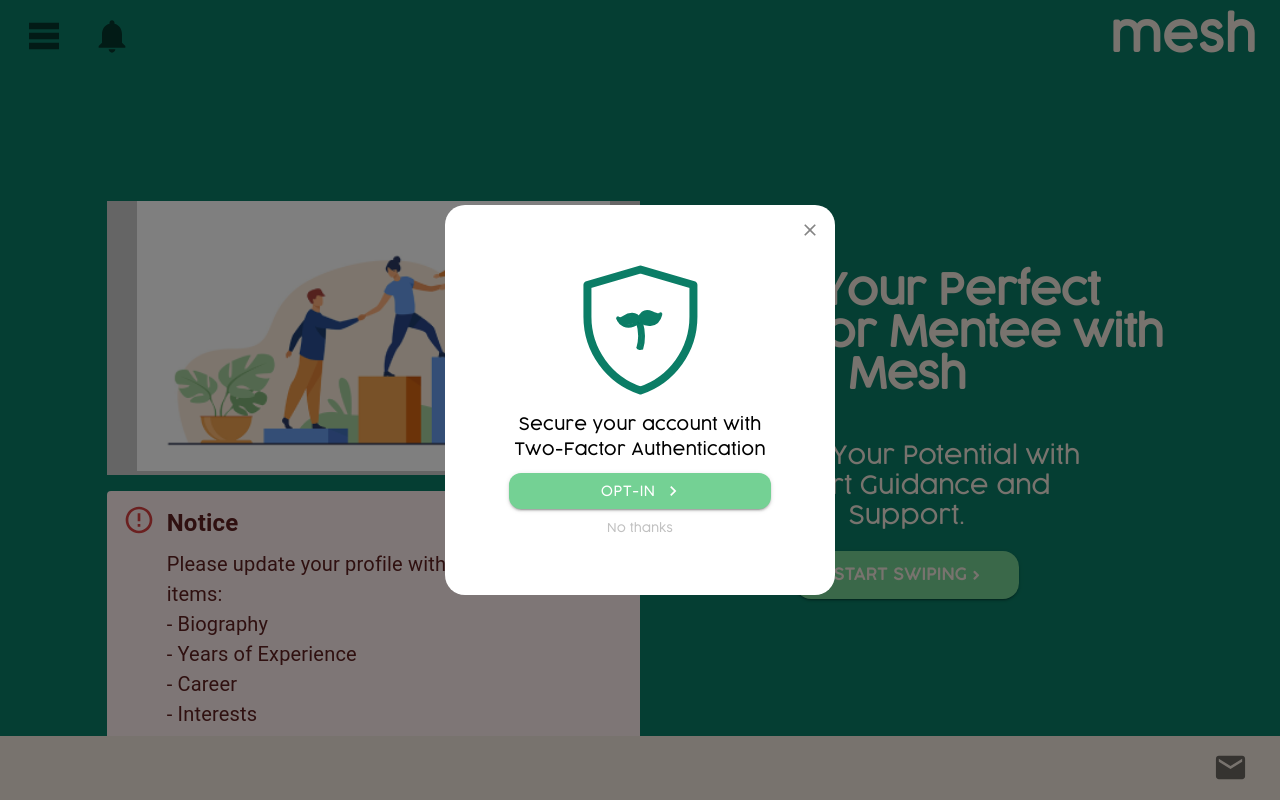
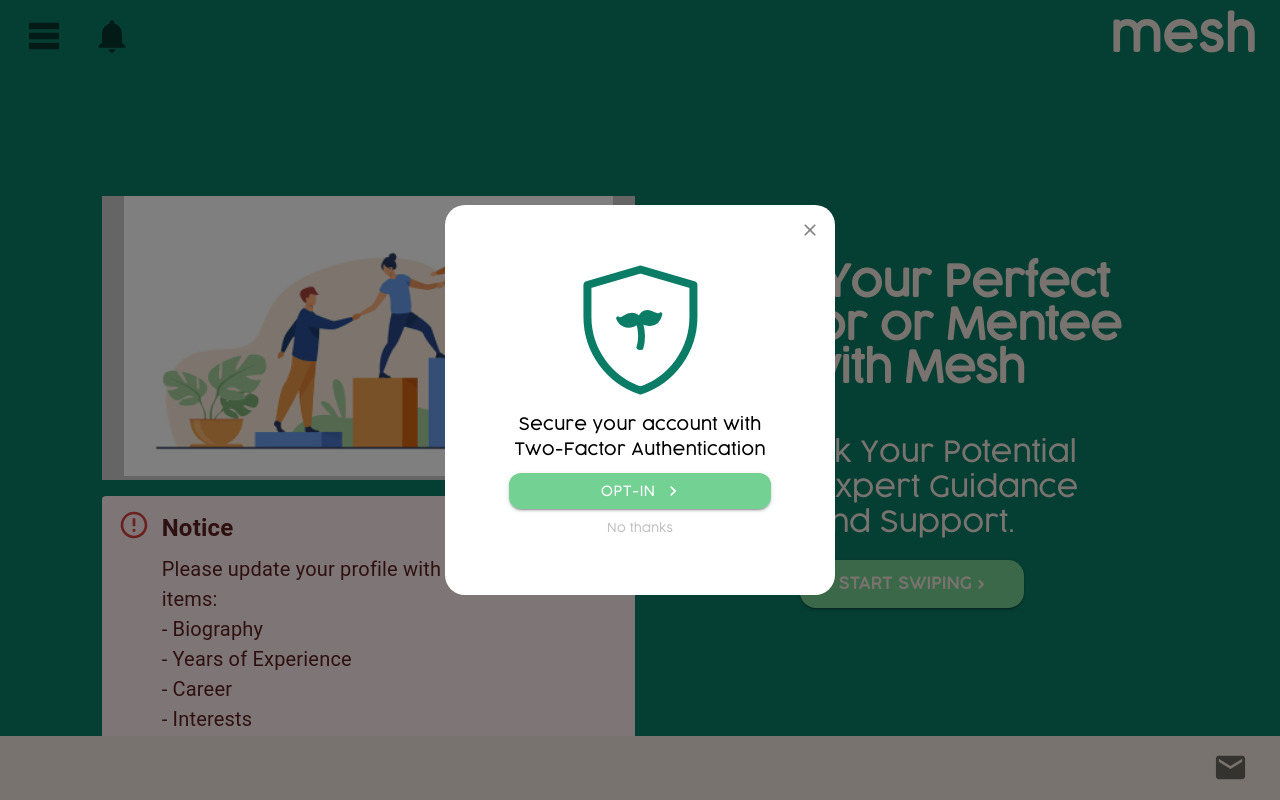
Before and after one commit to LetsMesh/Site, a React (Create React App) app in the folder meshapp/: page /logged_in_home in a window 1280 px wide. Shown: the top 800 px of the page. Built offline with nearby package versions, Linux system fonts and the light colour scheme.

Commit message:
fixed logged in home screen sizing

```diff
--- a/meshapp/src/components/home-logged-in/homePage.tsx
+++ b/meshapp/src/components/home-logged-in/homePage.tsx
@@ -3,17 +3,14 @@
 import group_image from "../../assets/media/group_image.png";
 import { paths } from "../../Routing/RoutePaths";
 import { Link as RouterLink } from "react-router-dom";
+
 export default function homePage() {
   /*-----------------Group image container------------*/
 
   const imgContainer = (
     <Grid container display="flex" justifyContent="center" bgcolor="#CCCCCC">
       <Grid item>
-        <img
-          alt="group_image"
-          srcSet={`${group_image} 500w`}
-          sizes="(min-width: 1450px) 740px, (min-width: 1200px) 590px, (min-width: 900px) 430px, (min-width: 600px) 280px, 220px"
-        ></img>
+        <img alt="group_image" srcSet={`${group_image} 1050w`}></img>
       </Grid>
     </Grid>
   );
@@ -54,7 +51,7 @@
 
   const topText = () => {
     return (
-      <Grid item>
+      <Grid item xs={11}>
         <Typography
           color="#F2E8DE"
           fontFamily="cocogoose"
@@ -73,7 +70,7 @@
 
   const bottomTextItem = () => {
     return (
-      <Grid item>
+      <Grid item xs={9}>
         <Typography
           color="#F2E8DE"
           fontFamily="cocogoose"
@@ -125,27 +122,25 @@
         sx={{
           minHeight: "100vh",
         }}
+        gap="10px"
       >
         {imgAlertItem()}
 
         <Grid
           item
           container
+          xs={10}
           sm={5}
-          xs={10}
           gap="45px"
           display="flex"
           justifyContent="center"
           mb="75px"
         >
           {topText()}
-
           {/*-----------Grid item for bottom text & swipe button----------------*/}
-          <Grid item xs={9}>
-            <Grid container gap="20px" display="flex" justifyContent="center">
-              {bottomTextItem()}
-              {swipeButton()}
-            </Grid>
+          <Grid container gap="20px" display="flex" justifyContent="center">
+            {bottomTextItem()}
+            {swipeButton()}
           </Grid>
         </Grid>
       </Grid>
--- a/meshapp/src/home/logged-in/LoggedInHome.tsx
+++ b/meshapp/src/home/logged-in/LoggedInHome.tsx
@@ -25,13 +25,13 @@
       fontSize: "23px",
     },
     "@media (min-width:600px)": {
-      fontSize: "20px",
+      fontSize: "24px",
     },
     "@media (min-width:900px)": {
       fontSize: "31px",
     },
     "@media (min-width:1200px)": {
-      fontSize: "42px",
+      fontSize: "43px",
     },
     "@media (min-width: 1536px)": {
       fontSize: "55px",
@@ -46,13 +46,13 @@
       fontSize: "20px",
     },
     "@media (min-width:600px)": {
-      fontSize: "13px",
+      fontSize: "17px",
     },
     "@media (min-width:900px)": {
       fontSize: "23px",
     },
     "@media (min-width:1200px)": {
-      fontSize: "25px",
+      fontSize: "29px",
     },
     "@media (min-width: 1536px)": {
       fontSize: "38px",
@@ -70,9 +70,9 @@
       fontSize: "10px",
     },
     "@media (min-width:900px)": {
-      fontSize: "15px",
+      fontSize: "14px",
     },
-    "@media (min-width:1000px)": {
+    "@media (min-width:1200px)": {
       fontSize: "16px",
     },
     "@media (min-width: 1536px)": {
```
